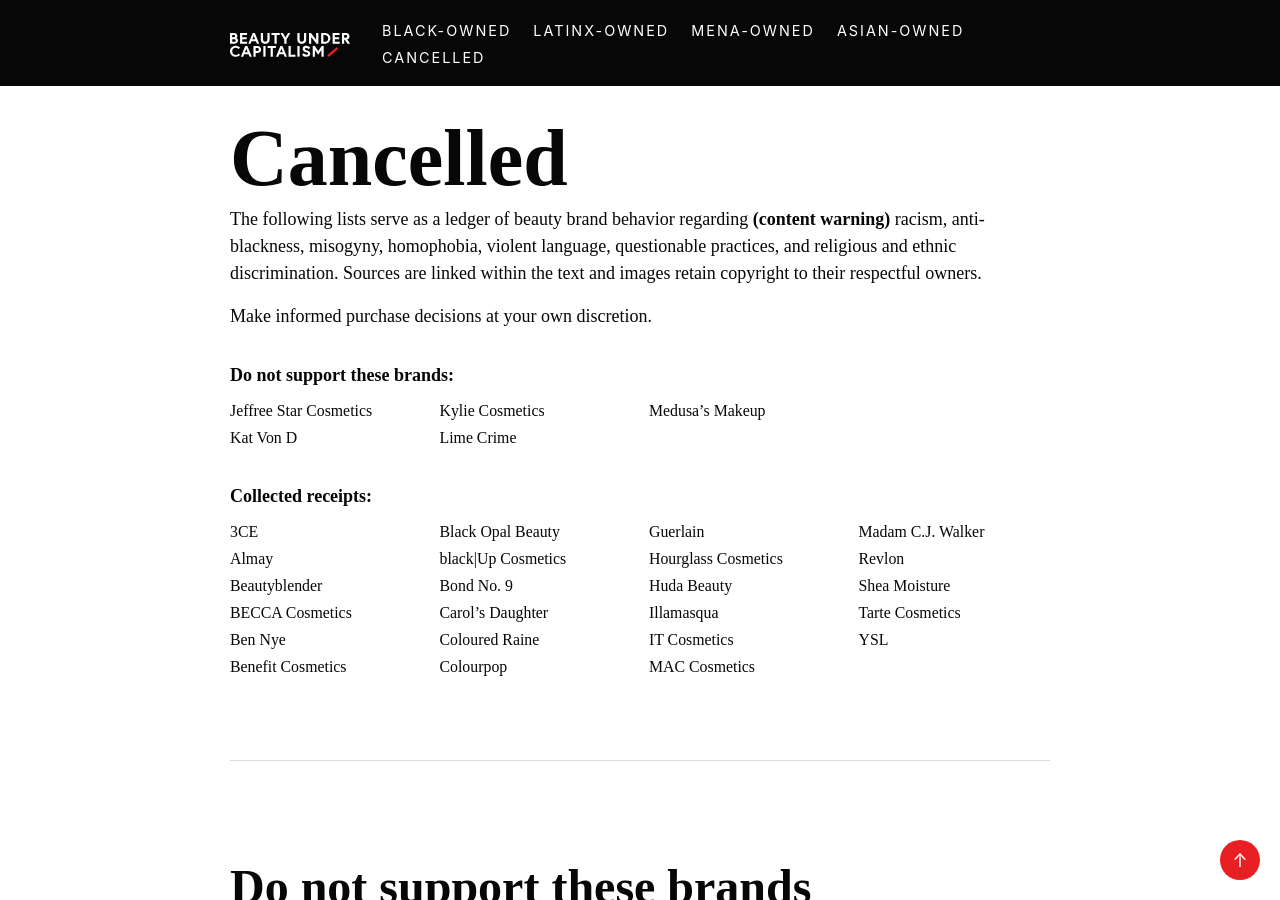
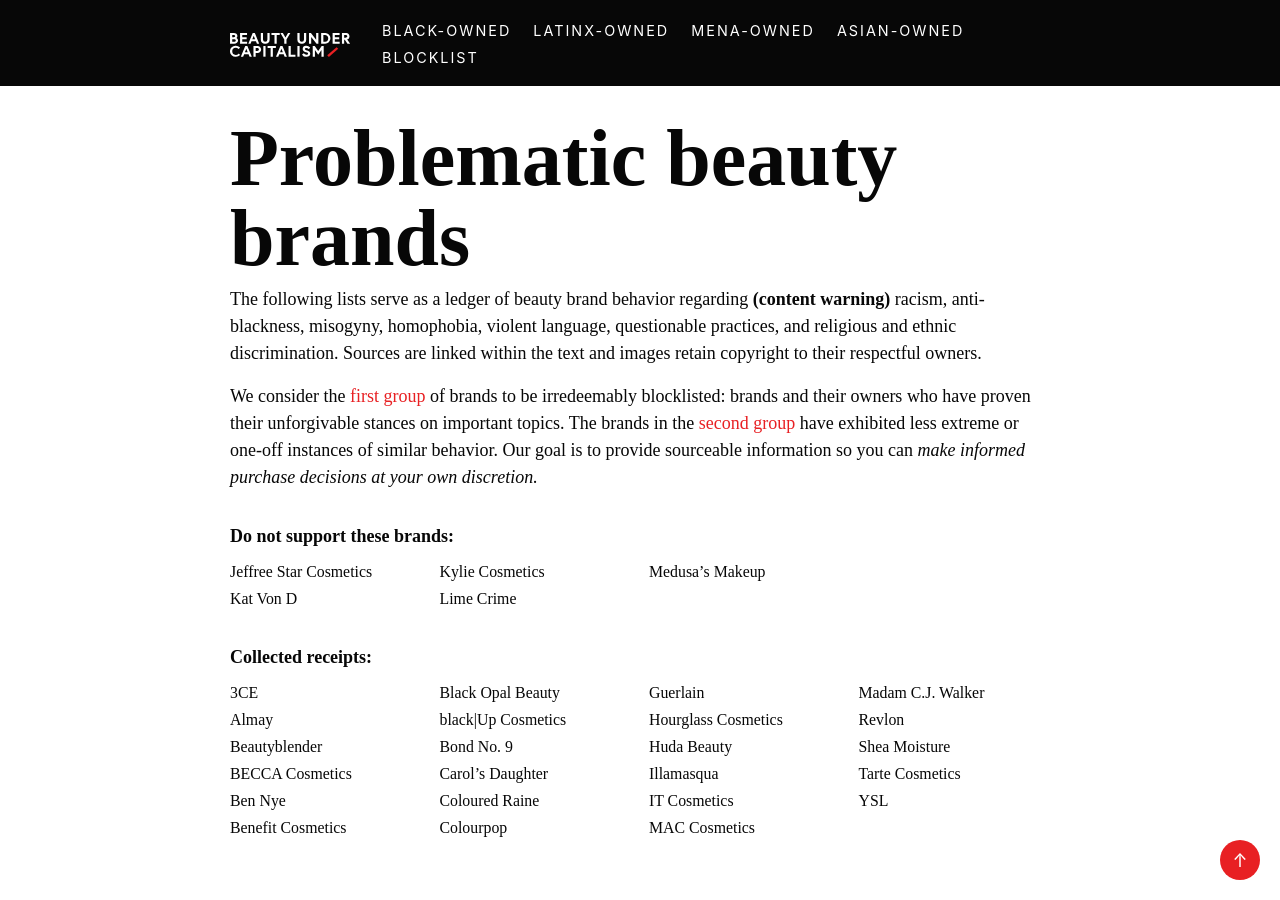
Before and after one commit to skullface/beauty-under-capitalism, a Jekyll site: the page built from problematic-beauty-brands.md, in a window 1280 px wide and 900 px high. Built offline with Jekyll 4.4.1, drawn with Linux system fonts in a browser that asks for light colours; some web fonts are replaced.

Commit message:
change “cancelled” to blocklist

```diff
--- a/_includes/nav.html
+++ b/_includes/nav.html
@@ -18,7 +18,7 @@
         Asian-owned
       </a>
       <a class="page-link" href="/problematic-beauty-brands">
-        Cancelled
+        Blocklist
       </a>
     </nav>
   </div>
--- a/_layouts/problematic.html
+++ b/_layouts/problematic.html
@@ -5,12 +5,7 @@
 <div class="problematic-upper container">
   <h1 class="page-title"><span>{{ page.title }}</span></h1>
 
-  <p>
-    The following lists serve as a ledger of beauty brand behavior regarding <strong>(content warning)</strong> racism, anti-blackness, misogyny, homophobia, violent language, questionable practices, and religious and ethnic discrimination. Sources are linked within the text and images retain copyright to their respectful owners.
-  </p>
-  <p>
-    Make informed purchase decisions at your own discretion.
-  </p>
+  {{ content | markdownify }}
 
 {% assign listPrimary = site.list-problematic | sort: 'title' | where: 'list', 'primary'  %}
 {% assign listSecondary = site.list-problematic | sort: 'title' | where: 'list', 'secondary'  %}
--- a/problematic-beauty-brands.md
+++ b/problematic-beauty-brands.md
@@ -1,4 +1,8 @@
 ---
 layout: problematic
-title: "Cancelled"
+title: "Problematic beauty brands"
 ---
+
+The following lists serve as a ledger of beauty brand behavior regarding **(content warning)** racism, anti-blackness, misogyny, homophobia, violent language, questionable practices, and religious and ethnic discrimination. Sources are linked within the text and images retain copyright to their respectful owners.
+
+We consider the [first group](#avoid) of brands to be irredeemably blocklisted: brands and their owners who have proven their unforgivable stances on important topics. The brands in the [second group](#receipts) have exhibited less extreme or one-off instances of similar behavior. Our goal is to provide sourceable information so you can *make informed purchase decisions at your own discretion.*
```
